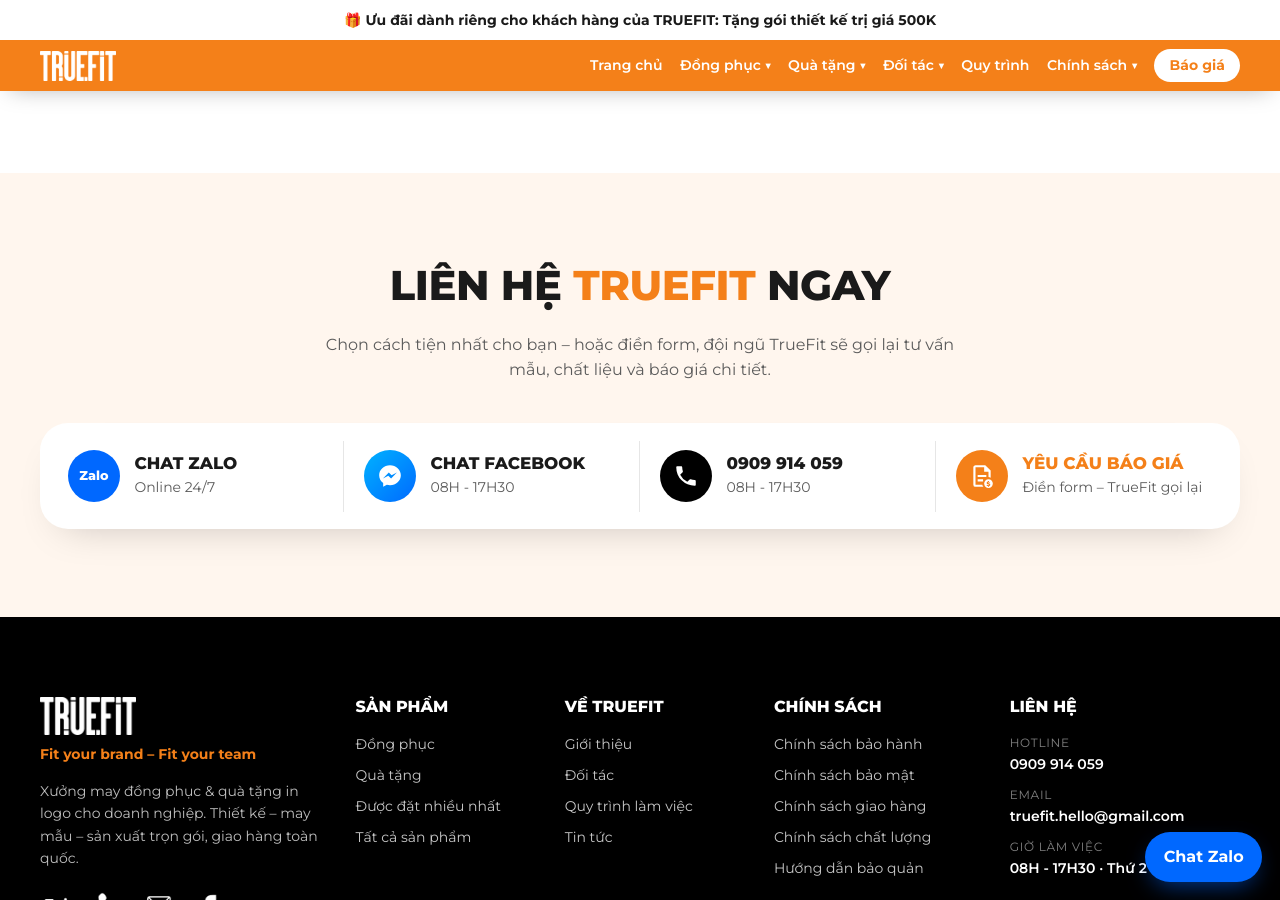
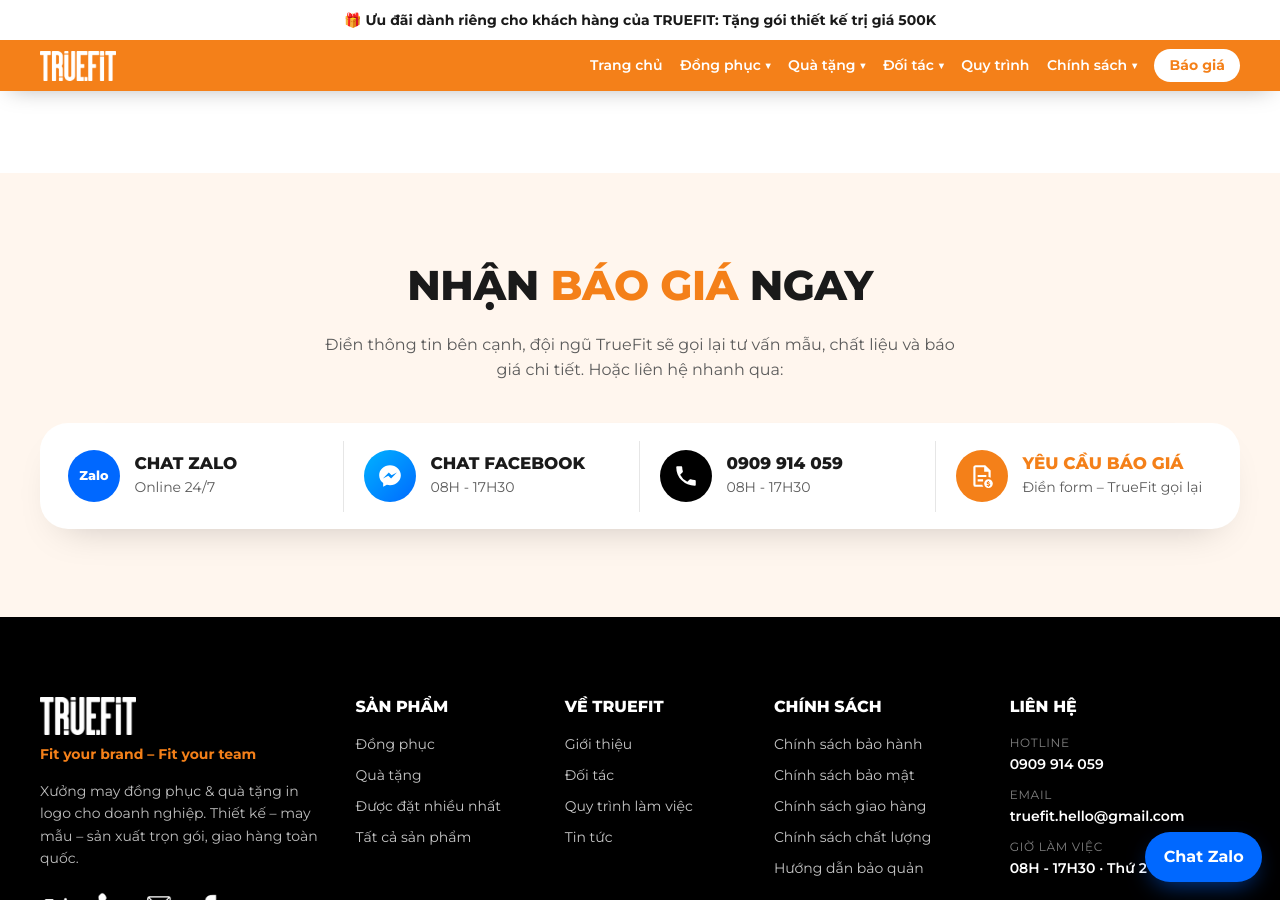
Before and after one commit to bap47/truefit, a Jekyll site: the page built from index.html, in a window 1280 px wide and 900 px high, scrolled down 4197 px. Built offline with Jekyll 4.4.1, drawn with Linux system fonts in a browser that asks for light colours.

Commit message:
Add files via upload

```diff
--- a/_data/trang_chu/9_cuoi_trang.yml
+++ b/_data/trang_chu/9_cuoi_trang.yml
@@ -3,8 +3,8 @@
 mo_ta_footer: Xưởng may đồng phục & quà tặng in logo cho doanh nghiệp. Thiết kế – may mẫu – sản xuất trọn gói, giao hàng toàn quốc.
 tieu_de_keu_goi: Gửi logo, nhận mẫu thiết kế miễn phí
 mo_ta_keu_goi: Nhắn tên công ty, số lượng dự kiến và sản phẩm cần làm. TrueFit tư vấn nhanh qua Zalo hoặc hotline.
-tieu_de_bao_gia: Liên hệ *TrueFit* ngay
-mo_ta_bao_gia: Chọn cách tiện nhất cho bạn – hoặc điền form, đội ngũ TrueFit sẽ gọi lại tư vấn mẫu, chất liệu và báo giá chi tiết.
+tieu_de_bao_gia: 'Nhận *báo giá* ngay'
+mo_ta_bao_gia: 'Điền thông tin bên cạnh, đội ngũ TrueFit sẽ gọi lại tư vấn mẫu, chất liệu và báo giá chi tiết. Hoặc liên hệ nhanh qua:'
 can_gui:
 - Tên công ty / thương hiệu
 - Sản phẩm cần làm (đồng phục hay quà tặng)
```
